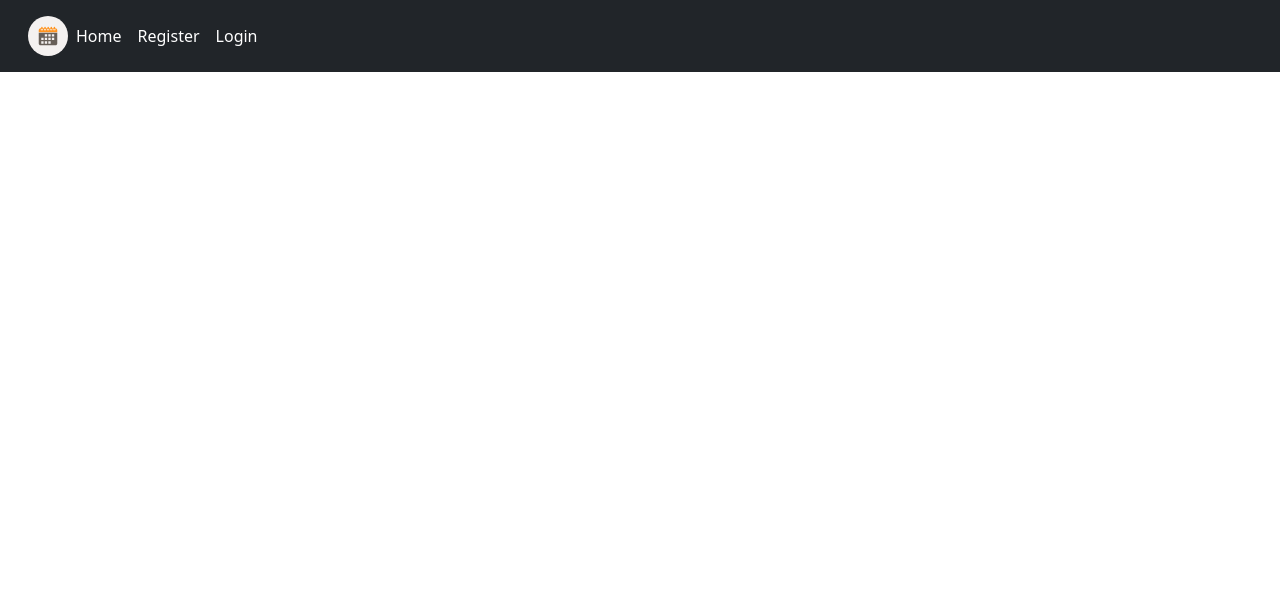
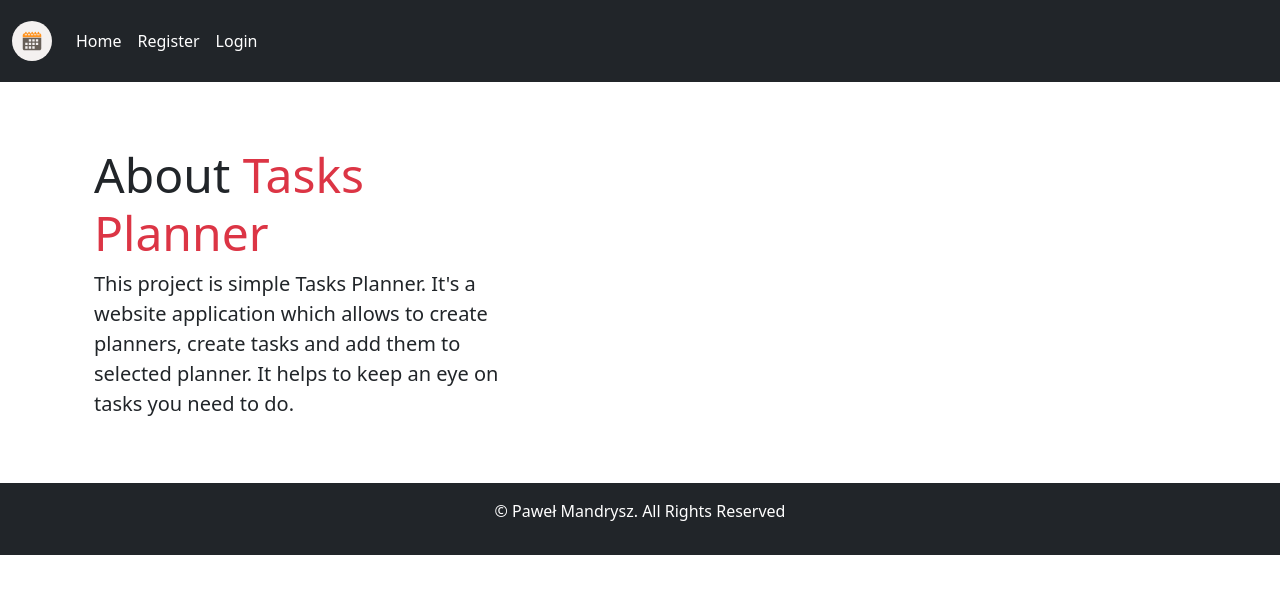
Before and after one commit to Mandi97/tasks_planner, a Django app: page /read_more in a window 1280 px wide. Shown: the top 594 px of the page. Run offline with Django 4.2, Linux system fonts and the light colour scheme; some libraries are stand-ins or nearby versions.

Commit message:
add read more template, add footer

```diff
--- a/home/templates/home/read_more.html
+++ b/home/templates/home/read_more.html
@@ -1 +1,14 @@
 {% extends 'base.html' %}
+{% block container %}
+    <section class="container my-5">
+        <div class="row">
+            <div class="col-md-7">
+                <h2 class="display-5">About <span class="text-danger">
+                    Tasks Planner
+                </span></h2>
+                <p class="lead">This project is simple Tasks Planner. It's a website application which allows to create planners, create tasks and add them to selected planner.
+                                It helps to keep an eye on tasks you need to do.</p>
+            </div>
+        </div>
+    </section>
+{% endblock %}
--- a/templates/base.html
+++ b/templates/base.html
@@ -28,5 +28,6 @@
 {% block content %}
 
 {% endblock %}
+{% include 'partials/footer.html' %}
 </body>
 </html>
--- /dev/null
+++ b/templates/partials/footer.html
@@ -0,0 +1,5 @@
+<section class="bg-dark footer p-3">
+    <div class="row p-0">
+        <p class="text-center text-white p-0">© Paweł Mandrysz. All Rights Reserved</p>
+    </div>
+</section>
--- a/templates/partials/nav.html
+++ b/templates/partials/nav.html
@@ -1,8 +1,9 @@
 {% load static %}
-<nav class="navbar navbar-expand-md navbar-dark bg-dark"">
+<nav class="navbar navbar-expand-md navbar-dark bg-dark">
   <div class="container-fluid py-2">
-    <a class="navbar-brand" href="#"></a>
+    <a class="navbar-brand" href="#">
       <img src="{% static 'images/logo.svg' %}" class="logo" alt="">
+    </a>
     <button class="navbar-toggler" type="button" data-bs-toggle="collapse" data-bs-target="#navbarScroll" aria-controls="navbarScroll" aria-expanded="false" aria-label="Toggle navigation">
       <span class="navbar-toggler-icon"></span>
     </button>
```
Also changed, not shown: home/templates/home/home.html (+7 -3 lines). Lines whose indentation alone changed are shown as unchanged.
